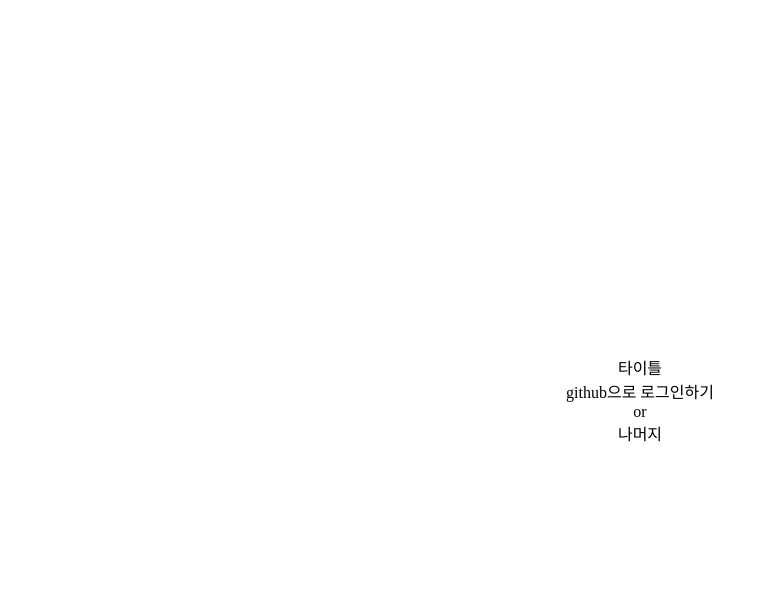
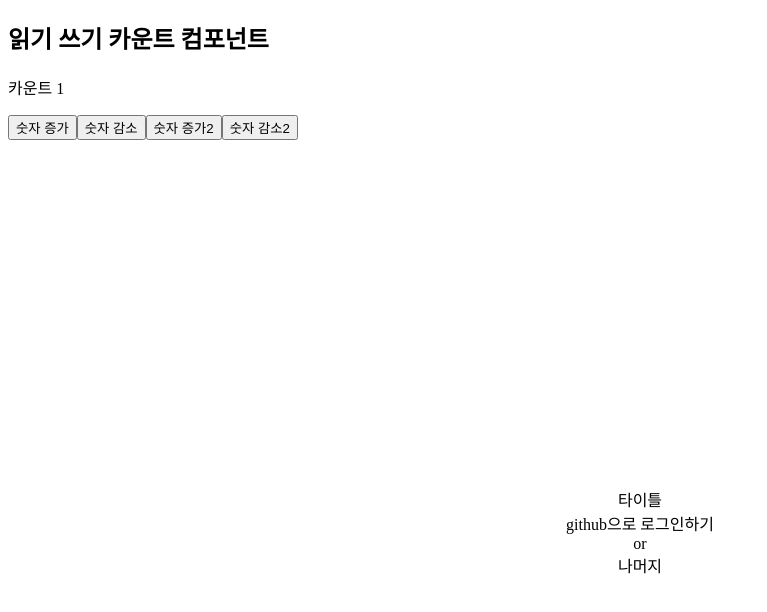
Before and after one commit to codesquad-members-2021/issue-tracker, a React (Create React App) app in the folder frontend/: page / in a window 1280 px wide. Shown: the top 612 px of the page, without its empty margins (0-767 px from the left). Built offline with nearby package versions, Linux system fonts and the light colour scheme.

Commit message:
add: MyRecoil 구현 (almost done)

```diff
--- a/frontend/package.json
+++ b/frontend/package.json
@@ -12,6 +12,7 @@
     "react-dom": "^17.0.2",
     "react-router-dom": "^5.2.0",
     "react-scripts": "4.0.3",
+    "recoil": "^0.3.1",
     "styled-components": "^5.3.0",
     "ts-loader": "^9.2.3",
     "typescript": "^4.3.2",
--- a/frontend/src/App.js
+++ b/frontend/src/App.js
@@ -1,9 +1,21 @@
 import MainPage from './pages/MainPage';
 
+import CountMyRecoil from './components/Count/CountMyRecoil';
+
 function App() {
-  return (
-    <MainPage />
+
+  return(
+    <>
+      <CountMyRecoil />
+      <MainPage />
+    </>
   );
+  {/*
+    // 리코일루트 미완성
+    // <RecoilRoot>
+       for test
+    // </RecoilRoot>
+    */}
 }
 
 export default App;
--- /dev/null
+++ b/frontend/src/components/Count/CountMyRecoil.tsx
@@ -0,0 +1,32 @@
+
+import {useEffect} from 'react';
+import {Atom, useRecoilState, useRecoilValue, useSetRecoilState} from '../../lib/MyRecoil/MyRecoil';
+
+
+const CountMyRecoil = () => {
+  const newAtom = Atom<string|number>({
+    key: "key",
+    default: 1
+  });
+
+  const [count, setCount] = useRecoilState(newAtom);
+  const setCountUseSetRecoilState = useSetRecoilState(newAtom);
+
+  useEffect(() => {
+    console.log("CountMyRecoil", count)
+  }, [count.default])
+
+  return (
+    <div>
+        <h2>읽기 쓰기 카운트 컴포넌트</h2>
+        <p>카운트 {count.default}</p>
+        <button onClick={() => setCount(count.default + 1)}>숫자 증가</button>
+        <button onClick={() => setCount(count.default - 1)}>숫자 감소</button>
+        <button onClick={() => setCountUseSetRecoilState(count.default + 1)}>숫자 증가2</button>
+        <button onClick={() => setCountUseSetRecoilState(count.default - 1)}>숫자 감소2</button>
+    </div>
+
+  );
+}
+
+export default CountMyRecoil
--- a/frontend/src/components/LoginButton.tsx
+++ b/frontend/src/components/LoginButton.tsx
@@ -1,5 +1,3 @@
-import React from 'react'
-
 function LoginButton() {
 
   return (
--- /dev/null
+++ b/frontend/src/lib/MyRecoil/MyRecoil.tsx
@@ -0,0 +1,52 @@
+import React, {useState, useEffect, useRef } from 'react';
+
+export const RecoilRoot = ({ children }, ...rest) => {
+  return (
+    <React.Fragment {...rest}>
+      {children}
+    </React.Fragment>
+  )
+}
+
+//받은 걸 상태로 "전환"해주는 함수
+interface IAtom<T>{
+  key: string,
+  default: T
+}
+
+// UT는 UserinputType의 약자입니다 ㅎㅎ
+export function Atom<UT>(atomObject:IAtom<UT>) {
+  // console.log(typeof atomObject === 'object' );
+  const initialState = useRef(atomObject);
+  return initialState;
+}
+
+
+
+export const useRecoilState = (atom) => {
+  const [,setRerender] = useState<object>()
+  const setState = (value) => {
+    atom.current.default = value;
+    // 리렌더링 로직
+    setRerender({});
+  }
+
+  return [atom.current, setState];
+}
+
+export const useRecoilValue = (atomState) => {
+  return atomState[0].default;
+}
+
+export const useSetRecoilState = (atom) => {
+  const [,setRerender] = useState<object>()
+  const setState = (value) => {
+    atom.current.default = value;
+    // 리렌더링 로직
+    setRerender({});
+  }
+  return setState;
+}
+
+/* 아직 완성 몬함 */
+export const selector = () => {}
```
Also changed, not shown: 1 other file (tests, documents, lock files or other folders).
